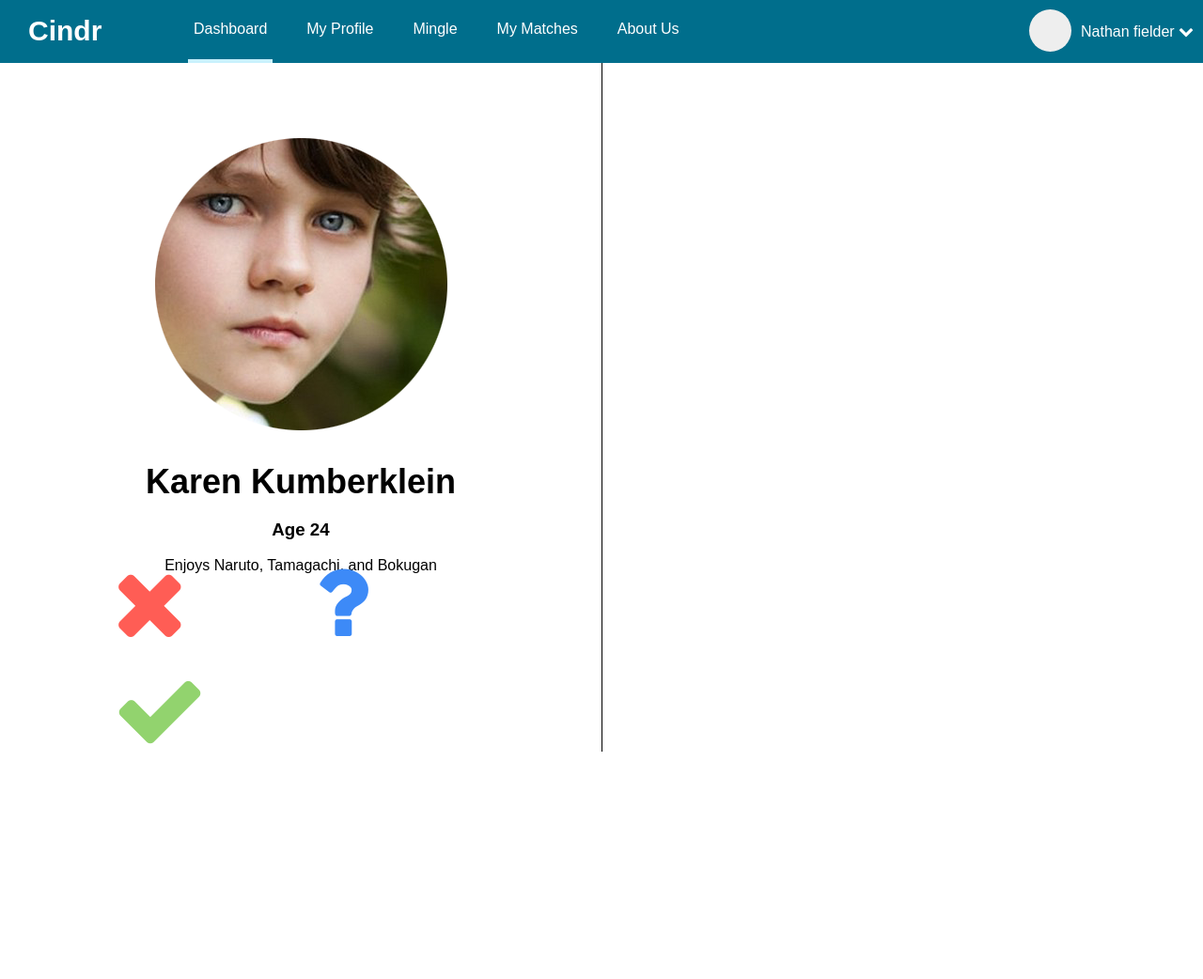
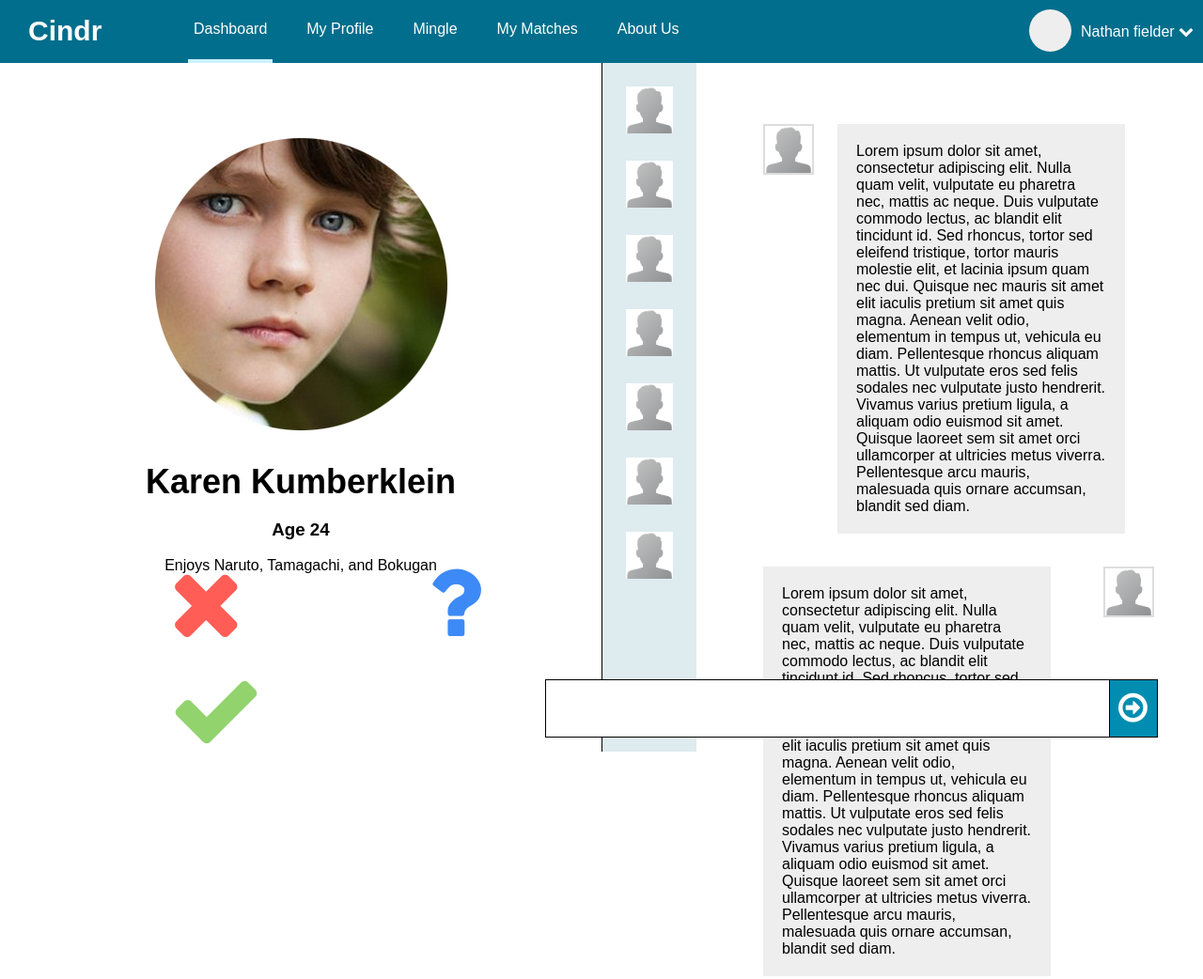
Before and after one commit to jleininger/SurfacePro, a plain HTML site: page mingle.html in a window 1280 px wide. Shown: the top 1042 px of the page at 94% size. Before the commit the page ends 815 px from the top, so only its background shows below. Drawn offline with Linux system fonts and the light colour scheme.

Commit message:
Finished mingle page

```diff
--- a/Assets/Styles/style.css
+++ b/Assets/Styles/style.css
@@ -248,7 +248,7 @@ nav[role="navigation"] .dropdown {
 .mingleVoteBar .moreInfo,
 .mingleVoteBar .voteYes {
 	display: inline-block;
-	margin-left: 120px;
+	margin-left: 180px;
 	width: 95px;
 	float: left;
 	font-size: 100px;
@@ -282,3 +282,110 @@ nav[role="navigation"] .dropdown {
 	width: 80px;
 	font-size: 16px;
 }
+
+.mingleRight aside {
+	background-color: #deebef;
+	width: 100px;
+	float: left;
+	height: calc(100vh - 67px);
+}
+
+.mingleRight aside img {
+	margin: 25px 25px 0;
+	cursor: pointer;
+}
+
+.mingleRight aside img:hover {
+	border: 3px solid #006e8c;
+	margin: 22px 22px -3px;
+}
+
+.mingleRight section {
+	float: right;
+	width: calc(100vw - 50% - 120px);
+}
+
+.mingleRight section > div:first-child {
+	padding-top: 0;
+}
+
+.mingleRight section > div {
+	width: 80%;
+	margin: 35px 10%;
+	clear: both;
+	padding-top: 35px;
+}
+
+.mingleRight section > div:last-child {
+	margin-bottom: 0;
+}
+
+.mingleRight section div img {
+	border: 2px solid #ddd;
+}
+
+.mingleRight section div:nth-child(odd) img {
+	float: left;
+	margin-right: 25px;
+}
+
+.mingleRight section div:nth-child(even) img {
+	float: right;
+	margin-left: 25px;
+}
+
+.talkBox {
+	background-color: #eeeeee;
+	padding: 20px;
+	width: calc(100% - 150px);
+	display: inline-block;
+}
+
+.talkBox:nth-child(odd) {
+	float:right;
+}
+.talkBox:nth-child(even) {
+	float: left;
+}
+
+.submitbox {
+	height: 60px;
+	border: 1px solid black;
+	padding-top: 0 !important;
+	margin: 0;
+	position: absolute;
+	bottom: 15px;
+	right: -80px;
+	max-width: 650px;
+}
+
+.submitbox textarea {
+	margin: 0;
+	padding: 10px;
+	border: 0;
+	width: calc(100% - 71px);
+	height: 40px;
+	resize: none;
+}
+
+.submitBtn {
+	background-color: #008db1;
+	float: right;
+	width: 50px;
+	height: 60px;
+	margin: 0;
+	padding: 0;
+	border-left: solid 1px black;
+	cursor: pointer;
+}
+
+.submitBtn i {
+	color: #fff;
+	font-size: 36px;
+	margin-left: 9px;
+	margin-top: 11px;
+}
+
+.submitBtn:hover i {
+	color: #ddd;
+}
--- a/mingle.html
+++ b/mingle.html
@@ -35,7 +35,33 @@
 			</div>
 		</section>
 		<section class="mingleRight">
-
+			<aside>
+				<img src="Assets/Images/defaultProfPic.png" width="50px" height="50px" />
+				<img src="Assets/Images/defaultProfPic.png" width="50px" height="50px" />
+				<img src="Assets/Images/defaultProfPic.png" width="50px" height="50px" />
+				<img src="Assets/Images/defaultProfPic.png" width="50px" height="50px" />
+				<img src="Assets/Images/defaultProfPic.png" width="50px" height="50px" />
+				<img src="Assets/Images/defaultProfPic.png" width="50px" height="50px" />
+				<img src="Assets/Images/defaultProfPic.png" width="50px" height="50px" />
+			</aside>
+			<section>
+				<div>
+					<img src="Assets/Images/defaultProfPic.png" width="50px" height="50px" />
+					<div class="talkBox">Lorem ipsum dolor sit amet, consectetur adipiscing elit. Nulla quam velit, vulputate eu pharetra nec, mattis ac neque. Duis vulputate commodo lectus, ac blandit elit tincidunt id. Sed rhoncus, tortor sed eleifend tristique, tortor mauris molestie elit, et lacinia ipsum quam nec dui. Quisque nec mauris sit amet elit iaculis pretium sit amet quis magna. Aenean velit odio, elementum in tempus ut, vehicula eu diam. Pellentesque rhoncus aliquam mattis. Ut vulputate eros sed felis sodales nec vulputate justo hendrerit. Vivamus varius pretium ligula, a aliquam odio euismod sit amet. Quisque laoreet sem sit amet orci ullamcorper at ultricies metus viverra. Pellentesque arcu mauris, malesuada quis ornare accumsan, blandit sed diam.</div>
+				</div>
+				<div>
+					<img src="Assets/Images/defaultProfPic.png" width="50px" height="50px" />
+					<div class="talkBox">Lorem ipsum dolor sit amet, consectetur adipiscing elit. Nulla quam velit, vulputate eu pharetra nec, mattis ac neque. Duis vulputate commodo lectus, ac blandit elit tincidunt id. Sed rhoncus, tortor sed eleifend tristique, tortor mauris molestie elit, et lacinia ipsum quam nec dui. Quisque nec mauris sit amet elit iaculis pretium sit amet quis magna. Aenean velit odio, elementum in tempus ut, vehicula eu diam. Pellentesque rhoncus aliquam mattis. Ut vulputate eros sed felis sodales nec vulputate justo hendrerit. Vivamus varius pretium ligula, a aliquam odio euismod sit amet. Quisque laoreet sem sit amet orci ullamcorper at ultricies metus viverra. Pellentesque arcu mauris, malesuada quis ornare accumsan, blandit sed diam.</div>
+				</div>
+				<div>
+					<img src="Assets/Images/defaultProfPic.png" width="50px" height="50px" />
+					<div class="talkBox">Lorem ipsum dolor sit amet, consectetur adipiscing elit. Ut vulputate eros sed felis sodales nec vulputate justo hendrerit. Vivamus varius pretium ligula, a aliquam odio euismod sit amet. Quisque laoreet sem sit amet orci ullamcorper at ultricies metus viverra. Pellentesque arcu mauris, malesuada quis ornare accumsan, blandit sed diam.</div>
+				</div>
+				<div class="submitbox">
+					<textarea></textarea>
+					<div class="submitBtn"><i class="fa fa-arrow-circle-o-right"></i></div>
+				</div>
+			</section>
 		</section>
 	</main>
 </body>
```
Also changed, not shown: Assets/Images/avatar.jpg (added), Assets/Images/defaultProfPic.png (added).
